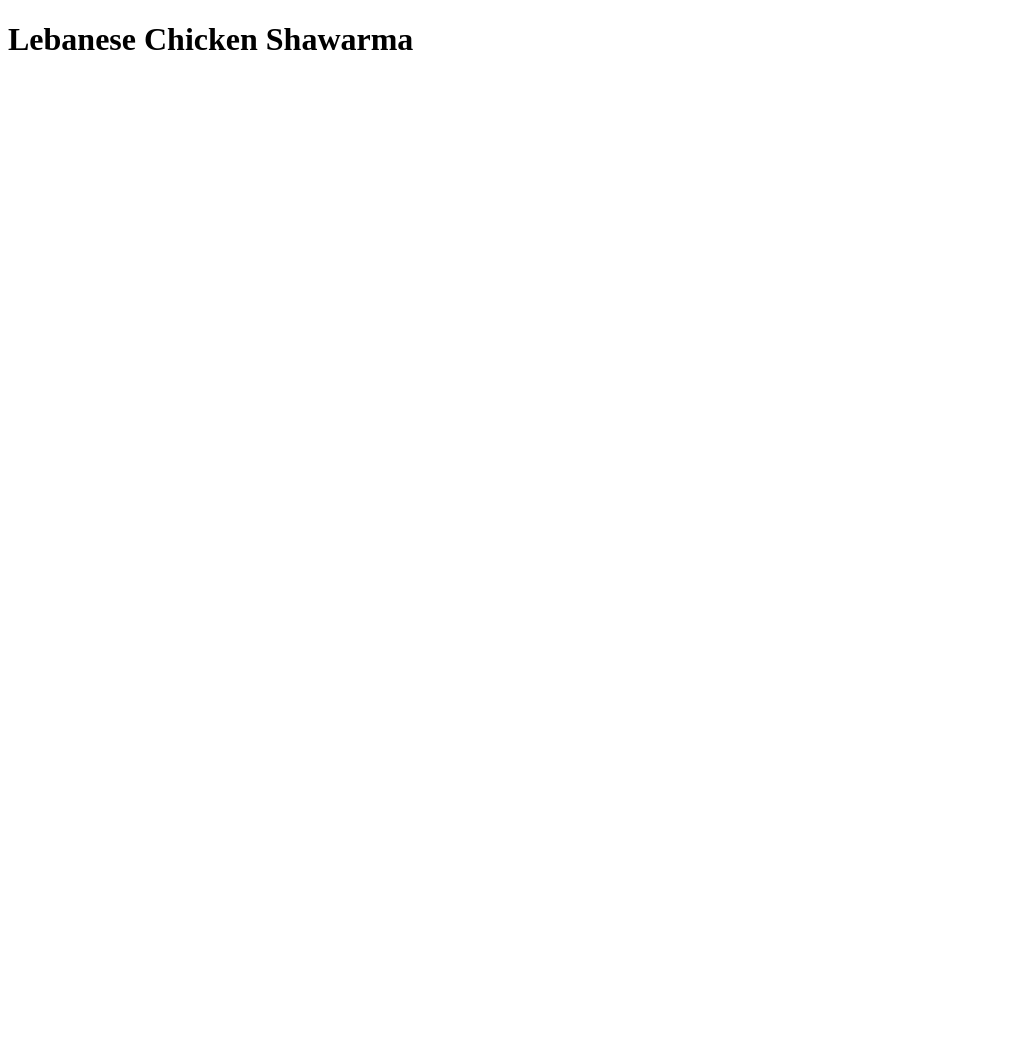
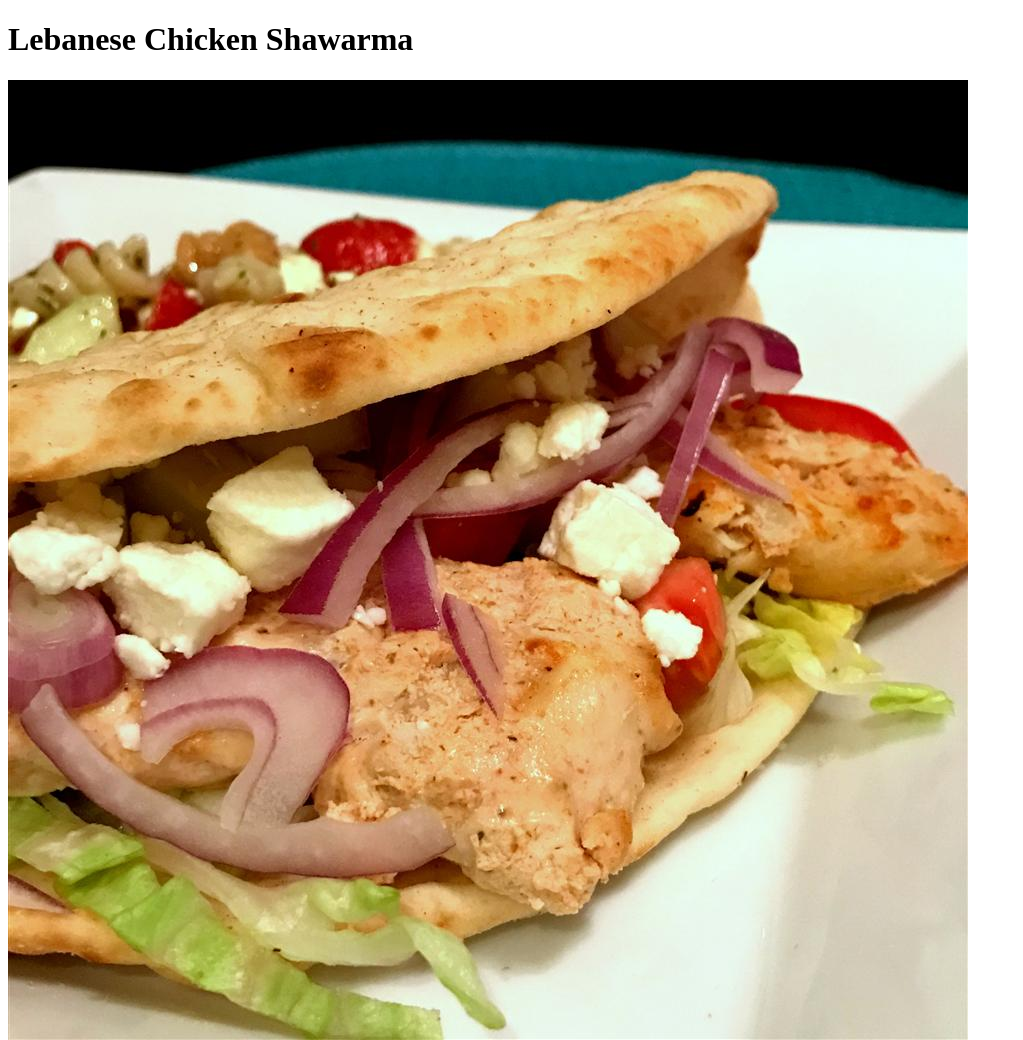
Before and after one commit to sk0fi3ld/odin-recipes, a plain HTML site: page recipes/shaverma.html in a window 1280 px wide. Shown: the whole page, without its empty margins (0-1023 px from the left). Before the commit the page ends 800 px from the top, so only its background shows below. Drawn offline with Linux system fonts and the light colour scheme.

Commit message:
add shawarma pic

```diff
--- a/recipes/shaverma.html
+++ b/recipes/shaverma.html
@@ -6,5 +6,6 @@
     </head>
     <body>
         <h1>Lebanese Chicken Shawarma</h1>
+        <img src="shawarma.jpg" alt="shawarma">
     </body>
 </html>
```
